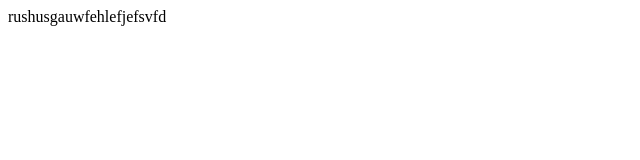
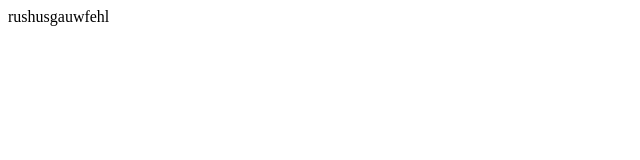
Before and after one commit to rushxbh/devoopssps, a plain HTML site: page index.html in a window 1280 px wide. Shown: the full height of the page, 0-640 px from the left. Drawn offline with Linux system fonts and the light colour scheme.

Commit message:
ndejkkjweh

```diff
--- a/index.html
+++ b/index.html
@@ -6,6 +6,6 @@
     <title>Document</title>
 </head>
 <body>
-    rushusgauwfehlefjefsvfd
+    rushusgauwfehl
 </body>
 </html>
```
